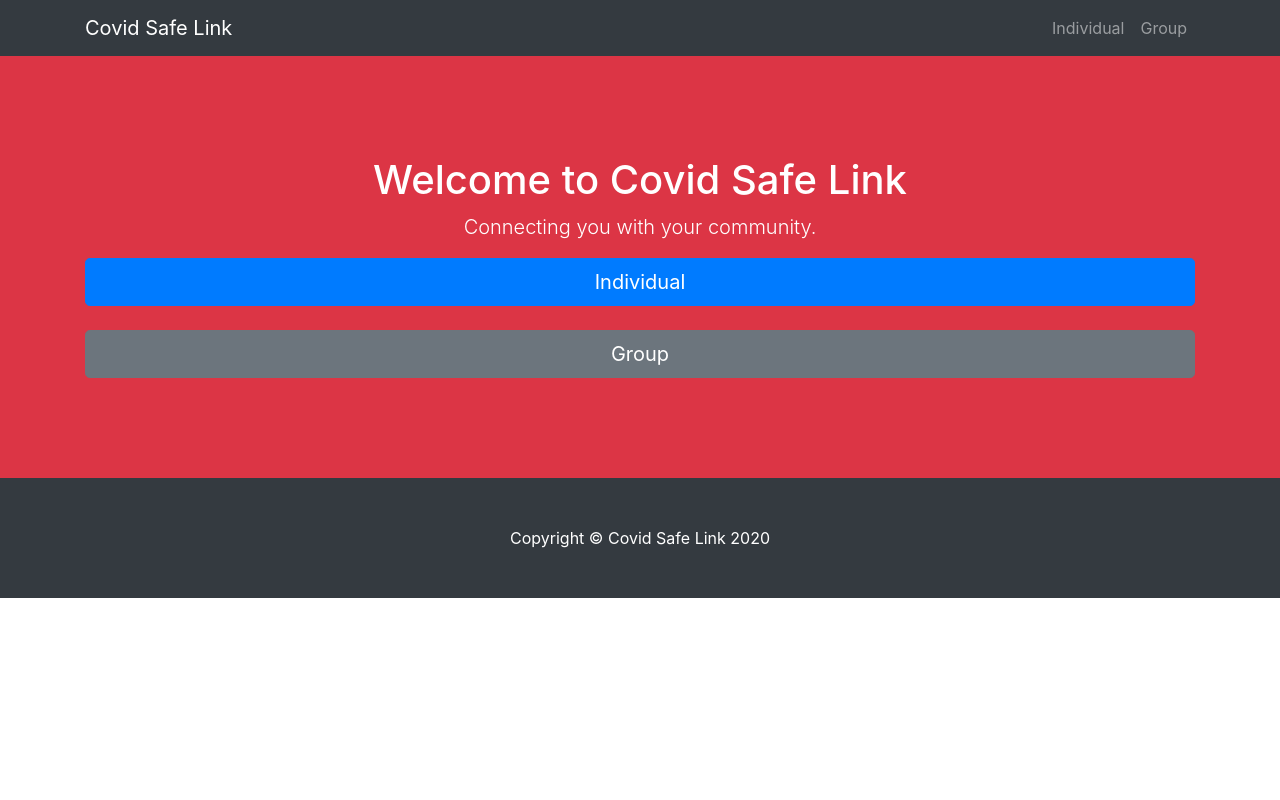
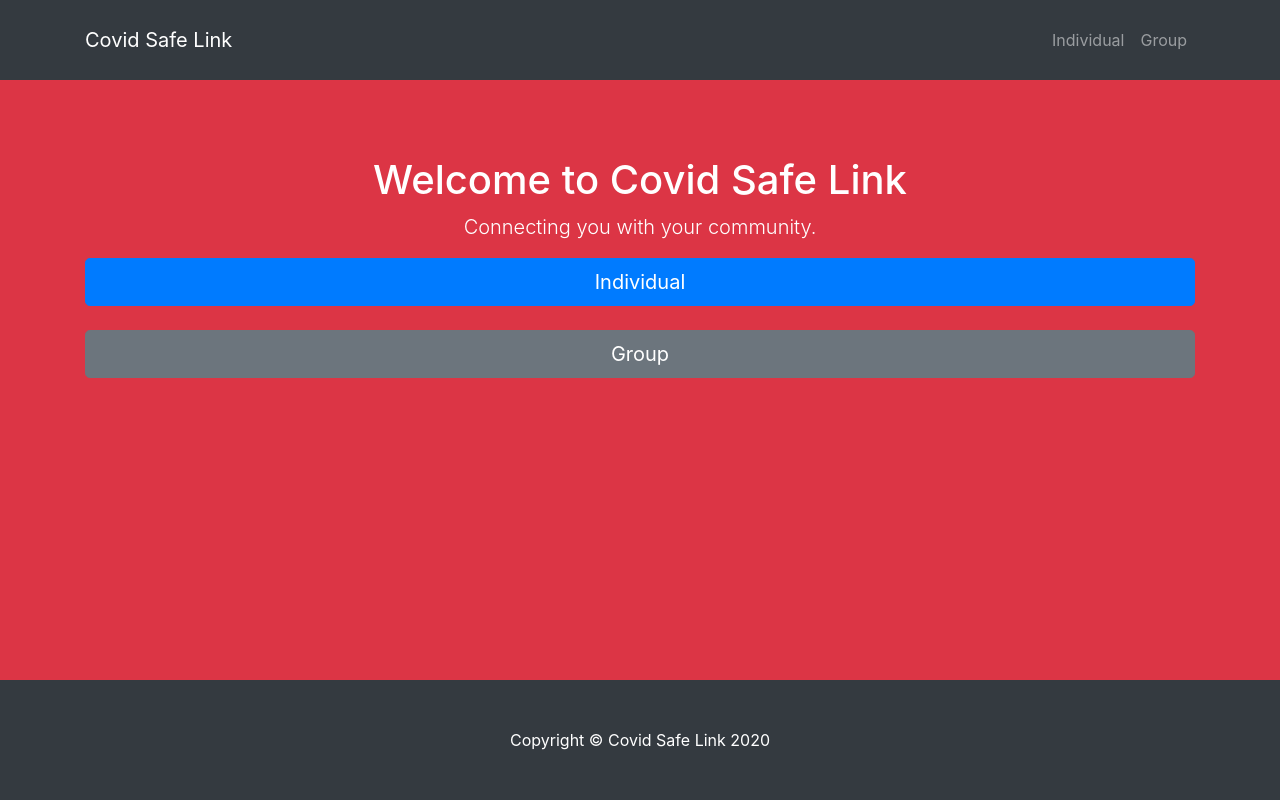
Before and after one commit to dsgoh/ibm-wiesoc-debug, a Flask app: page / in a window 1280 px wide. Run offline with Flask 2, Linux system fonts and the light colour scheme; parts of the project's set-up code (start-up, migrations or seed data) failed here and were passed over; some libraries are stand-ins or nearby versions.

Commit message:
html height

```diff
--- a/website/templates/base.html
+++ b/website/templates/base.html
@@ -21,7 +21,7 @@
 <body id="page-top">
 
   <!-- Navigation -->
-  <nav class="navbar navbar-expand-lg navbar-dark bg-dark fixed-top" id="mainNav">
+  <nav class="navbar navbar-expand-lg navbar-dark bg-dark fixed-top" id="mainNav" style="position: fixed; height: 10vh;">
     <div class="container">
       <a class="navbar-brand js-scroll-trigger" href="/">Covid Safe Link</a>
       <button class="navbar-toggler" type="button" data-toggle="collapse" data-target="#navbarResponsive" aria-controls="navbarResponsive" aria-expanded="false" aria-label="Toggle navigation">
@@ -40,7 +40,7 @@
     </div>
   </nav>
 
-  <header class="bg-danger text-white">
+  <header class="bg-danger text-white" style="display: flexbox; width: 100%; height: 100vh;">
     <div class="container text-center">
       <h1>Welcome to Covid Safe Link</h1>
       <p class="lead">Connecting you with your community.</p>
@@ -55,7 +55,7 @@
 
 
   <!-- Footer -->
-  <footer class="py-5 bg-dark navbar-static-bottom">
+  <footer class="py-5 bg-dark navbar-static-bottom" style="position: fixed; width: 100%; bottom: 0; height: 15vh;">
     <div class="container">
       <p class="m-0 text-center text-white">Copyright &copy; Covid Safe Link 2020</p>
     </div>
```
